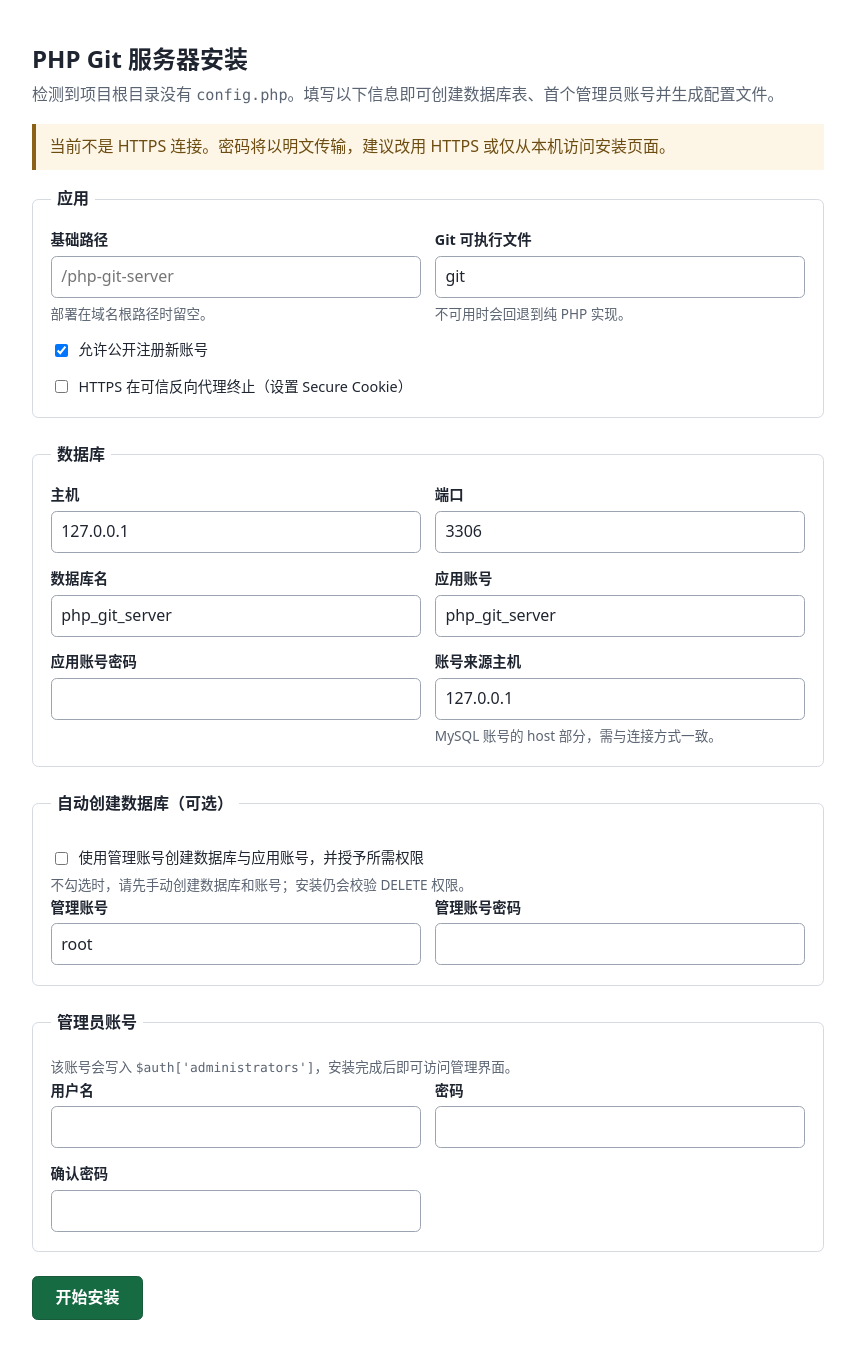
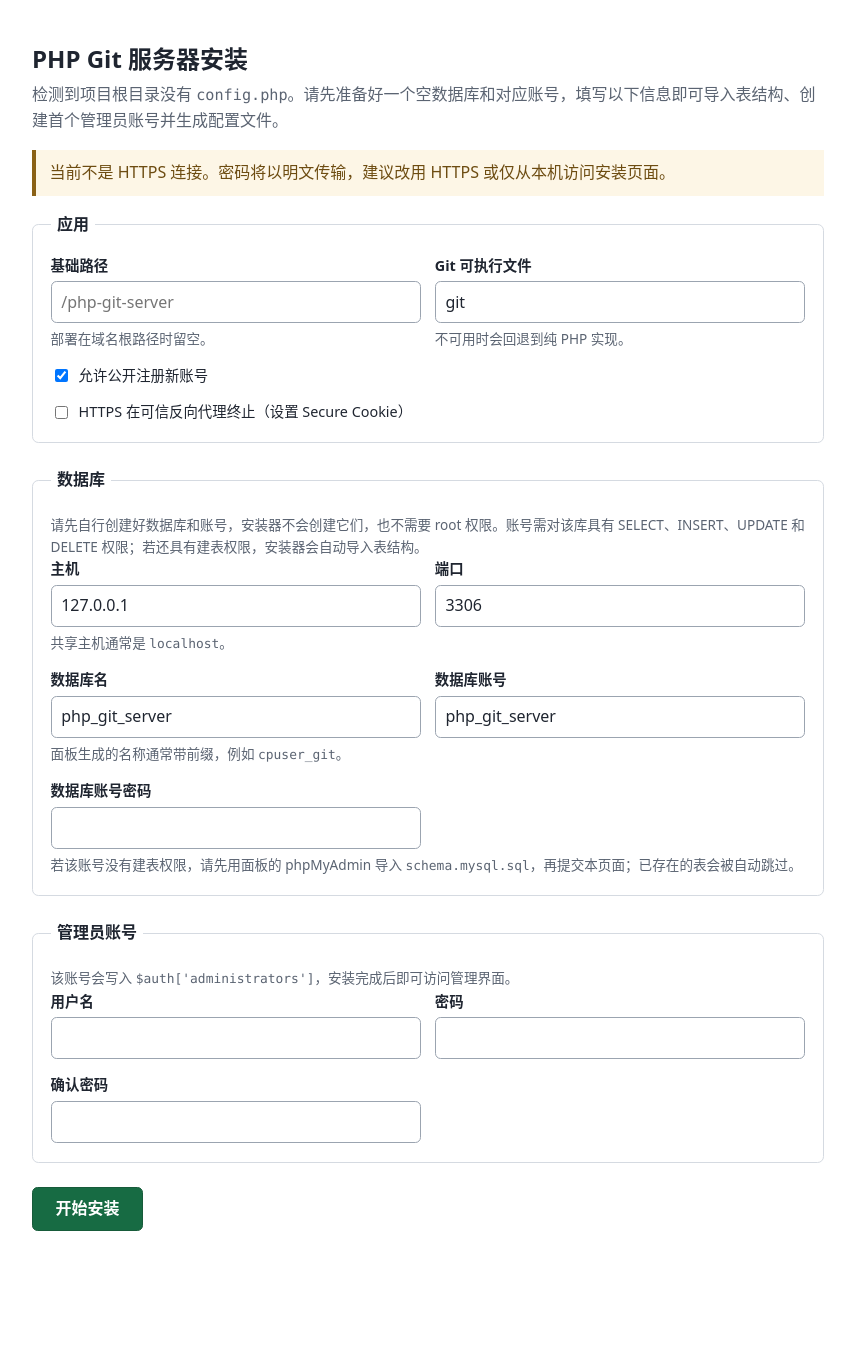
Before and after one commit to hanyixuanten/php-git-server, a PHP site: page /install.php in a window 1280 px wide. Shown: the whole page, without its empty margins (212-1067 px from the left). After the commit the page ends 1231 px from the top, so only its background shows below. Run offline with PHP 8.4, Linux system fonts and the light colour scheme.

Commit message:
fix permission errors

```diff
--- a/install.php
+++ b/install.php
@@ -1,6 +1,6 @@
 <?php
 
-/* First-run installer. It provisions the database, imports schema.mysql.sql and
+/* First-run installer. It imports schema.mysql.sql into an existing database and
    writes config.php. The missing config.php is the only thing gating this
    endpoint, so it refuses to run once that file exists. */
 
@@ -79,9 +79,10 @@ function install_post_checked($name) {
 }
 
 /* MySQL identifiers cannot be bound as parameters, so they are restricted to a
-   conservative character set before any interpolation. */
+   conservative character set before any interpolation. Hyphens are allowed
+   because shared hosting panels routinely generate names that contain them. */
 function install_identifier_is_valid($value) {
-    return is_string($value) && preg_match('~^[A-Za-z0-9_]{1,64}$~D', $value) === 1;
+    return is_string($value) && preg_match('~^[A-Za-z0-9_$-]{1,64}$~D', $value) === 1;
 }
 
 function install_host_is_valid($value) {
@@ -89,7 +90,7 @@ function install_host_is_valid($value) {
 }
 
 function install_quote_identifier($value) {
-    return '`'.$value.'`';
+    return '`'.str_replace('`', '``', $value).'`';
 }
 
 function install_schema_statements() {
@@ -127,28 +128,19 @@ function install_validate($input) {
         $errors[] = '数据库端口无效。';
     }
     if (!install_identifier_is_valid($input['db_name'])) {
-        $errors[] = '数据库名只能包含字母、数字和下划线，最多 64 个字符。';
+        $errors[] = '数据库名只能包含字母、数字、下划线和短横线，最多 64 个字符。';
     }
     if (!install_identifier_is_valid($input['db_user'])) {
-        $errors[] = '数据库用户名只能包含字母、数字和下划线，最多 64 个字符。';
+        $errors[] = '数据库用户名只能包含字母、数字、下划线和短横线，最多 64 个字符。';
     }
     if ($input['db_password'] === '' || strlen($input['db_password']) > 255) {
         $errors[] = '数据库密码不能为空，且最多 255 个字符。';
-    }
-    if (!install_host_is_valid($input['db_user_host'])) {
-        $errors[] = '数据库账号来源主机无效。';
-    }
-    if ($input['provision'] && $input['root_user'] === '') {
-        $errors[] = '选择自动创建数据库时必须填写管理账号名。';
-    }
-    if ($input['provision'] && !install_host_is_valid($input['root_user'])) {
-        $errors[] = '数据库管理账号名无效。';
     }
     if (auth_normalize_username($input['admin_username']) === FALSE) {
         $errors[] = '管理员用户名须为 3 至 64 个字母、数字、点、短横线或下划线。';
     }
     if (!auth_password_is_valid($input['admin_password'])) {
-        $errors[] = '管理员密码长度须为 12 至 72 个字符，且不能超过 72 字节。';
+        $errors[] = '管理员密码长度须为 8 至 72 个字符，且不能超过 72 字节。';
     } else if (!hash_equals($input['admin_password'], $input['admin_password_confirmation'])) {
         $errors[] = '两次输入的管理员密码不一致。';
     }
@@ -163,34 +155,9 @@ function install_connect($dsn, $username, $password) {
         PDO::ATTR_EMULATE_PREPARES => FALSE));
 }
 
-function install_server_dsn($input) {
-    return 'mysql:host='.$input['db_host'].';port='.$input['db_port'].';charset=utf8mb4';
-}
-
 function install_database_dsn($input) {
     return 'mysql:host='.$input['db_host'].';port='.$input['db_port']
         .';dbname='.$input['db_name'].';charset=utf8mb4';
-}
-
-function install_provision_database($input) {
-    $connection = install_connect(
-        install_server_dsn($input), $input['root_user'], $input['root_password']);
-
-    $connection->exec(
-        'CREATE DATABASE IF NOT EXISTS '.install_quote_identifier($input['db_name'])
-        .' CHARACTER SET utf8mb4 COLLATE utf8mb4_unicode_ci');
-
-    /* CREATE/ALTER USER reject bound parameters, so the password is quoted by the
-       driver and inlined instead. */
-    $account = $connection->quote($input['db_user']).'@'.$connection->quote($input['db_user_host']);
-    $password = $connection->quote($input['db_password']);
-    $connection->exec('CREATE USER IF NOT EXISTS '.$account.' IDENTIFIED BY '.$password);
-    $connection->exec('ALTER USER '.$account.' IDENTIFIED BY '.$password);
-
-    $connection->exec(
-        'GRANT SELECT, INSERT, UPDATE, DELETE ON '
-        .install_quote_identifier($input['db_name']).'.* TO '.$account);
-    $connection->exec('FLUSH PRIVILEGES');
 }
 
 function install_import_schema($connection) {
@@ -275,7 +242,13 @@ function install_config_contents($input) {
         ."        'max_object_bytes' => 268435456,\n"
         ."        'max_pack_objects' => 100000,\n"
         ."        'max_request_bytes' => 0));\n\n"
-        ."\$repos = array();\n";
+        ."\$repos = array(\n"
+        ."    array('/php-git-server.git', '.git', array(\n"
+        ."        'read' => TRUE,\n"
+        ."        'push' => FALSE,\n"
+        ."        'owner' => NULL,\n"
+        ."        'private' => FALSE)),\n"
+        ."    );\n";
 }
 
 /* Exclusive creation keeps a second concurrent installer from overwriting a
@@ -303,45 +276,34 @@ function install_run($input) {
     $steps = array();
 
     try {
-        if ($input['provision']) {
-            install_provision_database($input);
-            $steps[] = array('success', '数据库与应用账号已创建或更新，并已授予所需权限。');
-        }
+        $connection = install_connect(
+            install_database_dsn($input), $input['db_user'], $input['db_password']);
+        $steps[] = array('success', '已使用数据库账号连接成功。');
 
-        /* The application account deliberately has no CREATE privilege, so the
-           schema is imported over the administrative connection when available. */
-        $schema_connection = $input['provision']
-            ? install_connect(
-                install_database_dsn($input), $input['root_user'], $input['root_password'])
-            : install_connect(
-                install_database_dsn($input), $input['db_user'], $input['db_password']);
-
-        $import = install_import_schema($schema_connection);
+        $import = install_import_schema($connection);
         if ($import['status'] === 'schema_unreadable') {
             return array('errors' => array('无法读取 schema.mysql.sql。'), 'steps' => $steps);
         }
         if ($import['status'] === 'schema_denied') {
             return array(
                 'errors' => array(
-                    '应用账号没有建表权限，无法导入表结构。请先手动导入 schema.mysql.sql，'
-                    .'或勾选“自动创建数据库”并填写管理账号。'),
+                    '该数据库账号没有建表权限。请用主机面板的 phpMyAdmin 或数据库导入功能'
+                    .'导入项目根目录的 schema.mysql.sql，然后重新提交本页面；'
+                    .'安装器会自动识别已存在的表并跳过导入。'),
                 'steps' => $steps);
         }
         $steps[] = $import['status'] === 'schema_imported'
             ? array('success', '已导入 '.$import['tables'].' 张表。')
             : array('success', '检测到已存在的 pgit_ 表，跳过导入。');
 
-        $connection = install_connect(
-            install_database_dsn($input), $input['db_user'], $input['db_password']);
-        $steps[] = array('success', '已使用应用账号连接数据库。');
-
         if (!install_verify_delete_privilege($connection)) {
             return array(
                 'errors' => array(
-                    '应用账号缺少 DELETE 权限，删除仓库和用户会失败。请授予 DELETE 后重试。'),
+                    '该数据库账号缺少 DELETE 权限，删除仓库和用户会失败。'
+                    .'请在主机面板或数据库中为该账号授予 DELETE 权限后重试。'),
                 'steps' => $steps);
         }
-        $steps[] = array('success', '已确认应用账号具备 SELECT、INSERT、UPDATE 和 DELETE 权限。');
+        $steps[] = array('success', '已确认账号具备 SELECT、INSERT、UPDATE 和 DELETE 权限。');
 
         $administrator = install_create_administrator(
             $connection, $input['admin_username'], $input['admin_password']);
@@ -435,8 +397,8 @@ function install_send_form($input, $errors) {
         return;
     }
 
-    echo '<p class="lead">检测到项目根目录没有 <code>config.php</code>。填写以下信息即可创建'
-        .'数据库表、首个管理员账号并生成配置文件。</p>' ."\n";
+    echo '<p class="lead">检测到项目根目录没有 <code>config.php</code>。请先准备好一个空数据库'
+        .'和对应账号，填写以下信息即可导入表结构、创建首个管理员账号并生成配置文件。</p>' ."\n";
     if (!install_request_is_https()) {
         echo '<p class="notice notice-warning">当前不是 HTTPS 连接。密码将以明文传输，'
             .'建议改用 HTTPS 或仅从本机访问安装页面。</p>' ."\n";
@@ -477,34 +439,28 @@ function install_send_form($input, $errors) {
         .'<label for="session_cookie_secure">HTTPS 在可信反向代理终止（设置 Secure Cookie）</label>'
         .'</div></fieldset>' ."\n";
 
-    echo '<fieldset><legend>数据库</legend><div class="grid">' ."\n";
+    echo '<fieldset><legend>数据库</legend>' ."\n";
+    echo '<p class="hint">请先自行创建好数据库和账号，安装器不会创建它们，也不需要 root 权限。'
+        .'账号需对该库具有 SELECT、INSERT、UPDATE 和 DELETE 权限；'
+        .'若还具有建表权限，安装器会自动导入表结构。</p>' ."\n";
+    echo '<div class="grid">' ."\n";
     echo '<div><label for="db_host">主机</label><input id="db_host" name="db_host" type="text" '
-        .'value="'.install_escape($input['db_host']).'" required></div>' ."\n";
+        .'value="'.install_escape($input['db_host']).'" required>'
+        .'<p class="hint">共享主机通常是 <code>localhost</code>。</p></div>' ."\n";
     echo '<div><label for="db_port">端口</label><input id="db_port" name="db_port" '
         .'type="number" min="1" max="65535" value="'.install_escape($input['db_port'])
         .'" required></div>' ."\n";
     echo '<div><label for="db_name">数据库名</label><input id="db_name" name="db_name" '
-        .'type="text" value="'.install_escape($input['db_name']).'" required></div>' ."\n";
-    echo '<div><label for="db_user">应用账号</label><input id="db_user" name="db_user" '
+        .'type="text" value="'.install_escape($input['db_name']).'" required>'
+        .'<p class="hint">面板生成的名称通常带前缀，例如 <code>cpuser_git</code>。</p></div>' ."\n";
+    echo '<div><label for="db_user">数据库账号</label><input id="db_user" name="db_user" '
         .'type="text" value="'.install_escape($input['db_user']).'" required></div>' ."\n";
-    echo '<div><label for="db_password">应用账号密码</label><input id="db_password" '
+    echo '<div><label for="db_password">数据库账号密码</label><input id="db_password" '
         .'name="db_password" type="password" autocomplete="new-password" required></div>' ."\n";
-    echo '<div><label for="db_user_host">账号来源主机</label><input id="db_user_host" '
-        .'name="db_user_host" type="text" value="'.install_escape($input['db_user_host']).'">'
-        .'<p class="hint">MySQL 账号的 host 部分，需与连接方式一致。</p></div>' ."\n";
-    echo '</div></fieldset>' ."\n";
-
-    echo '<fieldset><legend>自动创建数据库（可选）</legend>' ."\n";
-    echo '<div class="check"><input id="provision" name="provision" type="checkbox" value="1"'
-        .($input['provision'] ? ' checked' : '').'>'
-        .'<label for="provision">使用管理账号创建数据库与应用账号，并授予所需权限</label></div>' ."\n";
-    echo '<p class="hint">不勾选时，请先手动创建数据库和账号；安装仍会校验 DELETE 权限。</p>' ."\n";
-    echo '<div class="grid">' ."\n";
-    echo '<div><label for="root_user">管理账号</label><input id="root_user" name="root_user" '
-        .'type="text" value="'.install_escape($input['root_user']).'"></div>' ."\n";
-    echo '<div><label for="root_password">管理账号密码</label><input id="root_password" '
-        .'name="root_password" type="password" autocomplete="off"></div>' ."\n";
-    echo '</div></fieldset>' ."\n";
+    echo '</div>' ."\n";
+    echo '<p class="hint">若该账号没有建表权限，请先用面板的 phpMyAdmin 导入 '
+        .'<code>schema.mysql.sql</code>，再提交本页面；已存在的表会被自动跳过。</p>' ."\n";
+    echo '</fieldset>' ."\n";
 
     echo '<fieldset><legend>管理员账号</legend>' ."\n";
     echo '<p class="hint">该账号会写入 <code>$auth[\'administrators\']</code>，'
@@ -514,11 +470,11 @@ function install_send_form($input, $errors) {
         .'name="admin_username" type="text" minlength="3" maxlength="64" value="'
         .install_escape($input['admin_username']).'" autocomplete="off" required></div>' ."\n";
     echo '<div><label for="admin_password">密码</label><input id="admin_password" '
-        .'name="admin_password" type="password" minlength="12" maxlength="72" '
+        .'name="admin_password" type="password" minlength="8" maxlength="72" '
         .'autocomplete="new-password" required></div>' ."\n";
     echo '<div><label for="admin_password_confirmation">确认密码</label>'
         .'<input id="admin_password_confirmation" name="admin_password_confirmation" '
-        .'type="password" minlength="12" maxlength="72" autocomplete="new-password" required>'
+        .'type="password" minlength="8" maxlength="72" autocomplete="new-password" required>'
         .'</div>' ."\n";
     echo '</div></fieldset>' ."\n";
 
@@ -534,8 +490,9 @@ function install_send_result($steps) {
     }
 
     echo '<h2>请立即完成以下操作</h2>' ."\n";
-    echo '<p>删除或禁止访问安装脚本，避免它在配置被移除后再次可用：</p>' ."\n";
+    echo '<p>删除安装脚本，避免它在配置被移除后再次可用。有 shell 时执行：</p>' ."\n";
     echo '<pre><code>rm install.php</code></pre>' ."\n";
+    echo '<p>共享主机可用面板的文件管理器或 FTP 直接删除 <code>install.php</code>。</p>' ."\n";
     echo '<p>确认 <code>config.php</code> 仅应用进程可读，并检查 <code>repos</code> 目录权限。'
         .'详细说明见 <code>usage.md</code>。</p>' ."\n";
     echo '<p><a href="'.install_escape(install_home_url()).'">进入首页并登录</a></p>' ."\n";
@@ -582,10 +539,7 @@ $input = array(
     'db_name' => 'php_git_server',
     'db_user' => 'php_git_server',
     'db_password' => '',
-    'db_user_host' => '127.0.0.1',
-    'provision' => FALSE,
-    'root_user' => 'root',
-    'root_password' => '',
+
     'admin_username' => '',
     'admin_password' => '',
     'admin_password_confirmation' => '');
@@ -618,17 +572,9 @@ $input = array(
     'db_name' => trim(install_post_value('db_name')),
     'db_user' => trim(install_post_value('db_user')),
     'db_password' => install_post_value('db_password'),
-    'db_user_host' => trim(install_post_value('db_user_host')),
-    'provision' => install_post_checked('provision'),
-    'root_user' => trim(install_post_value('root_user')),
-    'root_password' => install_post_value('root_password'),
     'admin_username' => trim(install_post_value('admin_username')),
     'admin_password' => install_post_value('admin_password'),
     'admin_password_confirmation' => install_post_value('admin_password_confirmation'));
-
-if ($input['db_user_host'] === '') {
-    $input['db_user_host'] = $input['db_host'];
-}
 
 $errors = install_validate($input);
 if (!extension_loaded('pdo_mysql')) {
--- a/lib/auth.php
+++ b/lib/auth.php
@@ -139,7 +139,7 @@ function auth_normalize_username($value) {
 function auth_password_is_valid($password) {
     return is_string($password)
         && strlen($password) <= 72
-        && preg_match('~^.{12,72}$~usD', $password) === 1;
+        && preg_match('~^.{8,72}$~usD', $password) === 1;
 }
 
 function auth_find_active_user_by_id($database, $user_id) {
```
Also changed, not shown: index.php (+4 -4 lines), manage.php (+5 -5 lines).
